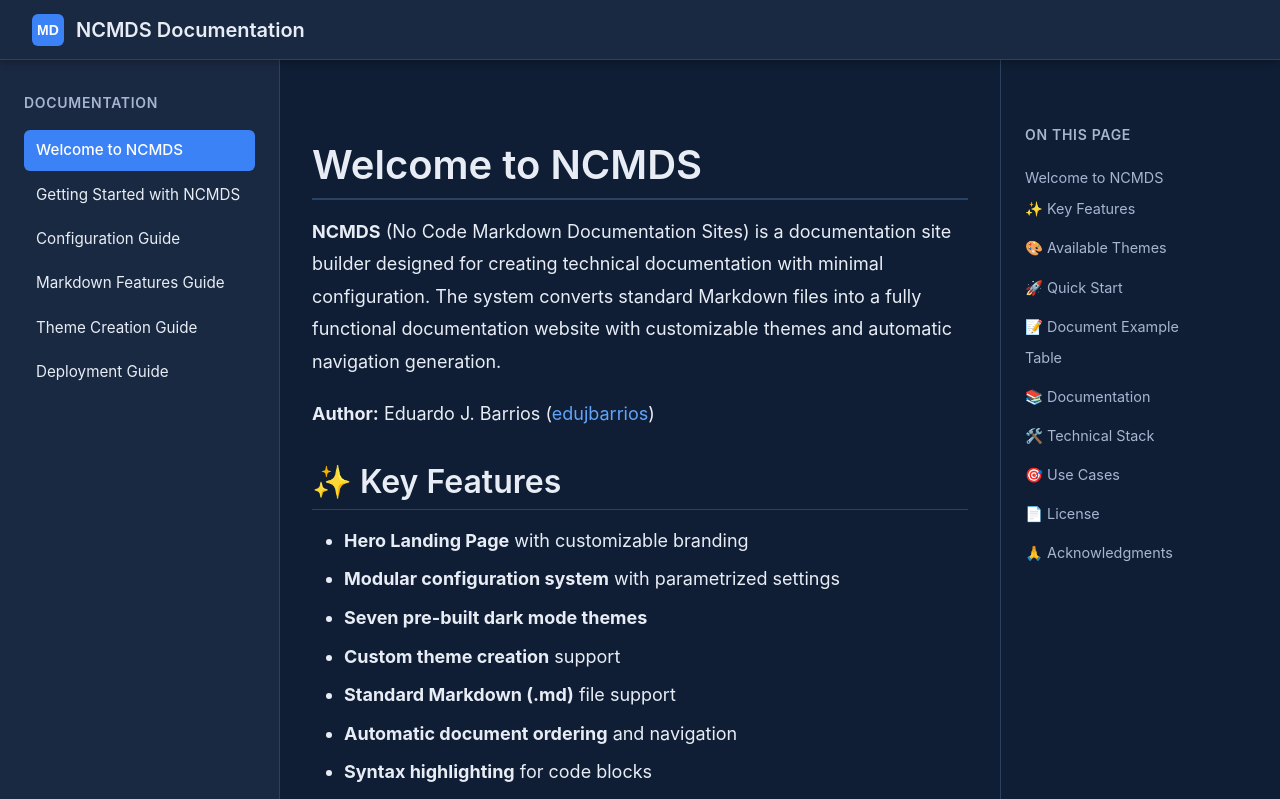
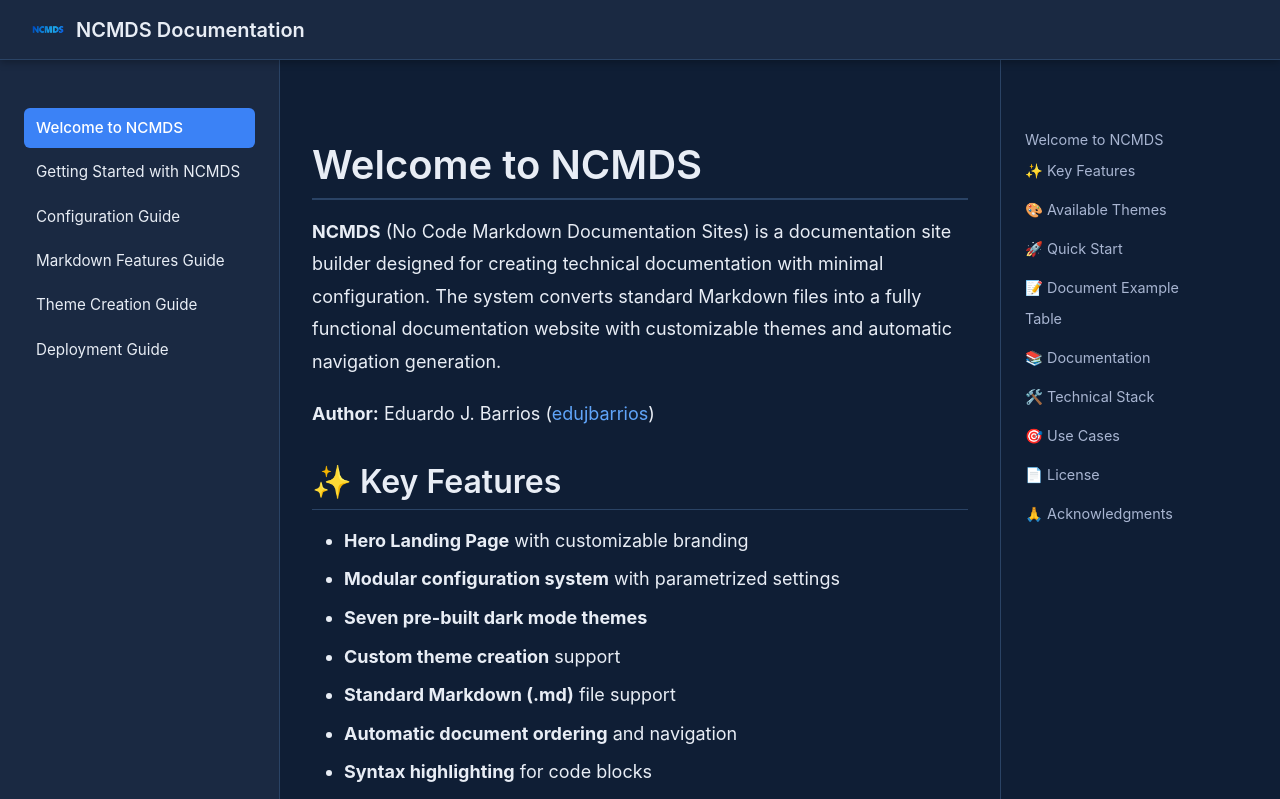
Before and after one commit to edujbarrios/ncmds, a Flask app: page /docs/01-index in a window 1280 px wide. Shown: the top 799 px of the page. Run offline with Flask 3, Linux system fonts and the light colour scheme; some libraries are stand-ins or nearby versions.

Commit message:
added a feature to switch page logo for an image of user's choice

```diff
--- a/config/config.yaml
+++ b/config/config.yaml
@@ -25,6 +25,15 @@
   # Header
   logo_text: "MD"
   toggle_menu_aria: "Toggle menu"
+
+# Logo Configuration
+logo:
+  type: "image"  # Options: "text" (SVG with text) or "image" (custom image)
+  text: "MD"    # Text to display in SVG logo (only used when type is "text")
+  image_path: "/static/images/logo.png"  # Path to custom logo image (only used when type is "image")
+  image_alt: "NCMDS Logo"  # Alt text for image logo
+  width: 32     # Logo width in pixels
+  height: 32    # Logo height in pixels
 
   # Sidebar
   sidebar_title: "Documentation"
--- a/templates/layout.html
+++ b/templates/layout.html
@@ -31,10 +31,20 @@
         <div class="header-container">
             <div class="logo">
                 <a href="/">
-                    <svg width="32" height="32" viewBox="0 0 32 32" fill="none" xmlns="http://www.w3.org/2000/svg">
+                    {% if config.logo and config.logo.type == 'image' %}
+                    <img src="{{ config.logo.image_path }}"
+                         alt="{{ config.logo.image_alt }}"
+                         width="{{ config.logo.width }}"
+                         height="{{ config.logo.height }}"
+                         style="border-radius: 6px; object-fit: contain;">
+                    {% else %}
+                    <svg width="{{ config.logo.width if config.logo else 32 }}"
+                         height="{{ config.logo.height if config.logo else 32 }}"
+                         viewBox="0 0 32 32" fill="none" xmlns="http://www.w3.org/2000/svg">
                         <rect width="32" height="32" rx="6" fill="var(--primary-color)"/>
-                        <text x="16" y="21" text-anchor="middle" fill="white" font-size="14" font-weight="bold" font-family="sans-serif">{{ config.ui_text.logo_text }}</text>
+                        <text x="16" y="21" text-anchor="middle" fill="white" font-size="14" font-weight="bold" font-family="sans-serif">{{ config.logo.text if config.logo else config.ui_text.logo_text }}</text>
                     </svg>
+                    {% endif %}
                     <span>{{ config.site_name }}</span>
                 </a>
             </div>
```
Also changed, not shown: static/images/logo.png (added).
